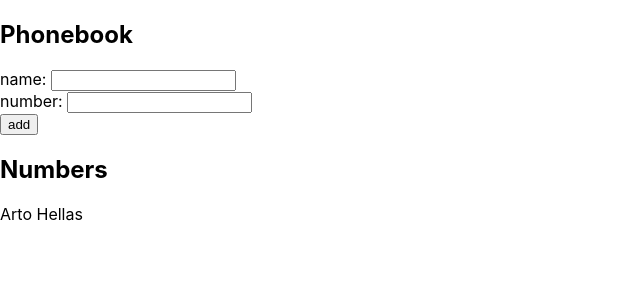
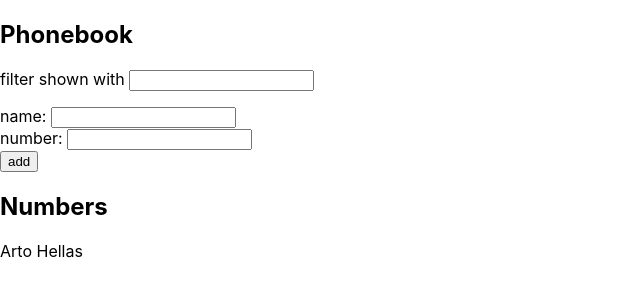
Before and after one commit to DonDT/react-nodeJs-Express-GraphQL-javaScript-Exercie, a React (Create React App) app in the folder part2/part_2_forms/: page / in a window 1280 px wide. Shown: the top 300 px of the page, without its empty margins (0-640 px from the left). Built offline with nearby package versions, Linux system fonts and the light colour scheme.

Commit message:
exeercise 2.9 complete

```diff
--- a/part2/part_2_forms/src/App.js
+++ b/part2/part_2_forms/src/App.js
@@ -3,7 +3,9 @@ import React, { useState } from "react";
 const App = () => {
   const [persons, setPersons] = useState([{ name: "Arto Hellas" }]);
   const [newName, setNewName] = useState("");
-  const [newNumber, setNewNumber] = useState(null);
+  const [newNumber, setNewNumber] = useState("");
+  const [showAll, setShowAll] = useState(true);
+  const [searchName, setSearchName] = useState("");
 
   const handleSubmitForm = event => {
     event.preventDefault();
@@ -27,15 +29,31 @@ const App = () => {
   };
 
   const showList = () =>
-    persons.map(person => (
+    personsToShow.map(person => (
       <div key={person.name}>
         {person.name} {person.number}
       </div>
     ));
 
+  const personsToShow = showAll
+    ? persons
+    : persons.filter(person =>
+        person.name.toLowerCase().includes(searchName.toLowerCase())
+      );
+
+  const handleSearchTerm = event => {
+    setSearchName(event.target.value);
+    setShowAll(false);
+    console.log(searchName);
+  };
+
   return (
     <div>
       <h2>Phonebook</h2>
+      <div style={{ marginTop: "15px", marginBottom: "15px" }}>
+        filter shown with{" "}
+        <input value={searchName} onChange={handleSearchTerm} />
+      </div>
       <form onSubmit={handleSubmitForm}>
         <div>
           name: <input value={newName} onChange={handleSubmitNewName} />
```
